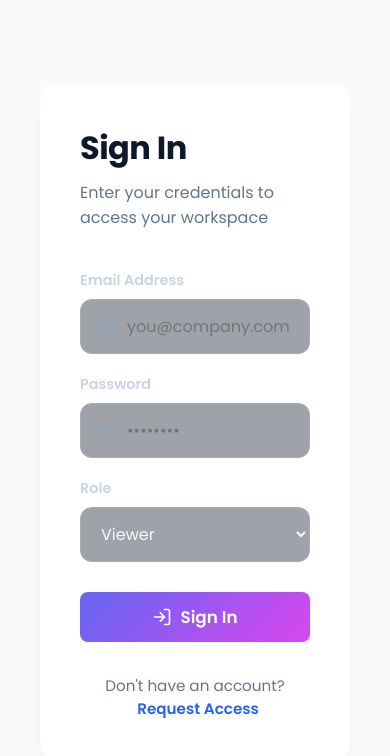
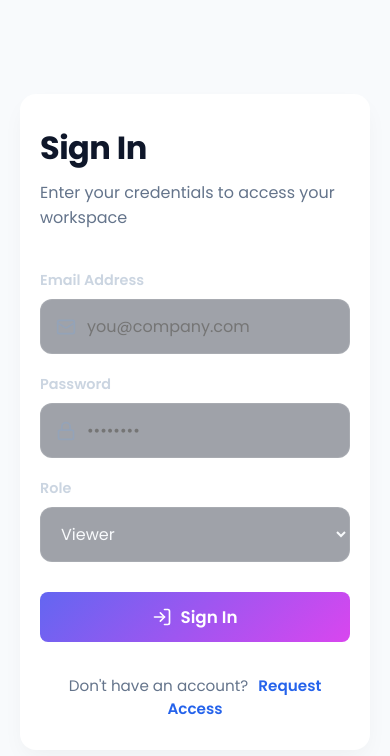
Before and after one commit to krushna78k/Marketing-App, a React app in the folder frontend/: page /login in a window 390 px wide. Shown: the top 756 px of the page. Built offline with nearby package versions, Linux system fonts and the light colour scheme; no server answers; the HTML template or start-up script is replaced by a standard one.

Commit message:
Fix mobile view overflow for login and register pages

```diff
--- a/frontend/src/pages/Auth.css
+++ b/frontend/src/pages/Auth.css
@@ -14,8 +14,8 @@
 .auth-split-layout {
   display: flex;
   width: 100%;
-  height: 100vh;
-  overflow: hidden;
+  min-height: 100vh;
+  overflow-y: auto;
 }
 
 /* Left Side - Corporate Enterprise Branding */
@@ -235,10 +235,14 @@ select.input-field option {
 
 @media (max-width: 900px) {
   .auth-left { display: none; }
-  .auth-right { background: #f8fafc; }
+  .auth-right {
+    background: #f8fafc;
+    padding: 20px;
+  }
   .auth-card {
     background: #ffffff;
     border-radius: 16px;
     box-shadow: 0 10px 25px -5px rgba(0, 0, 0, 0.05);
+    padding: 30px 20px;
   }
 }
```
